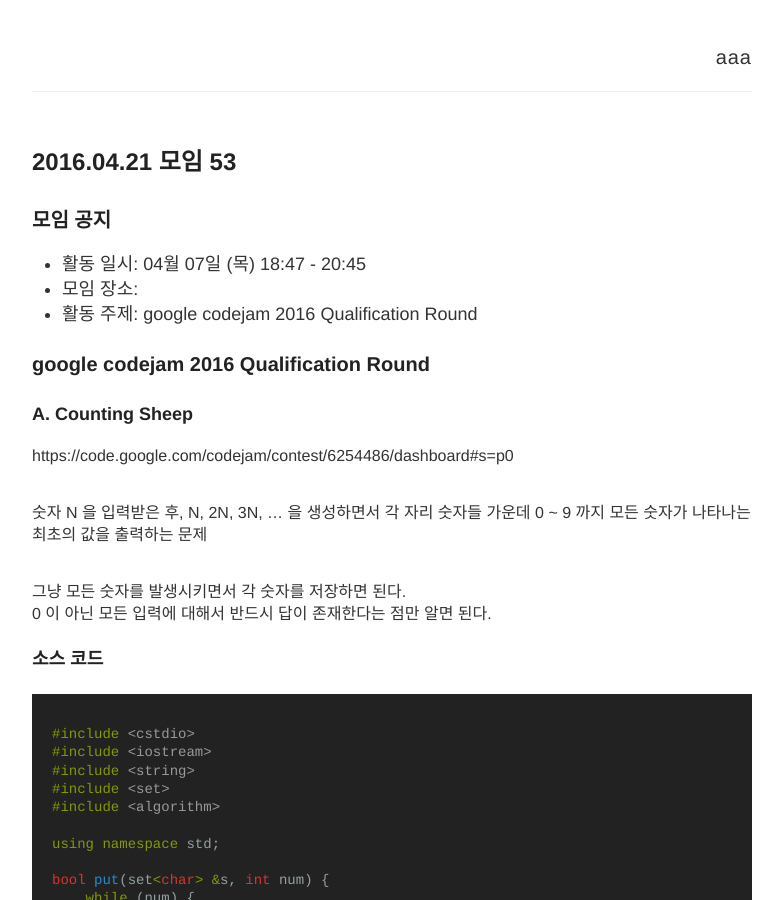
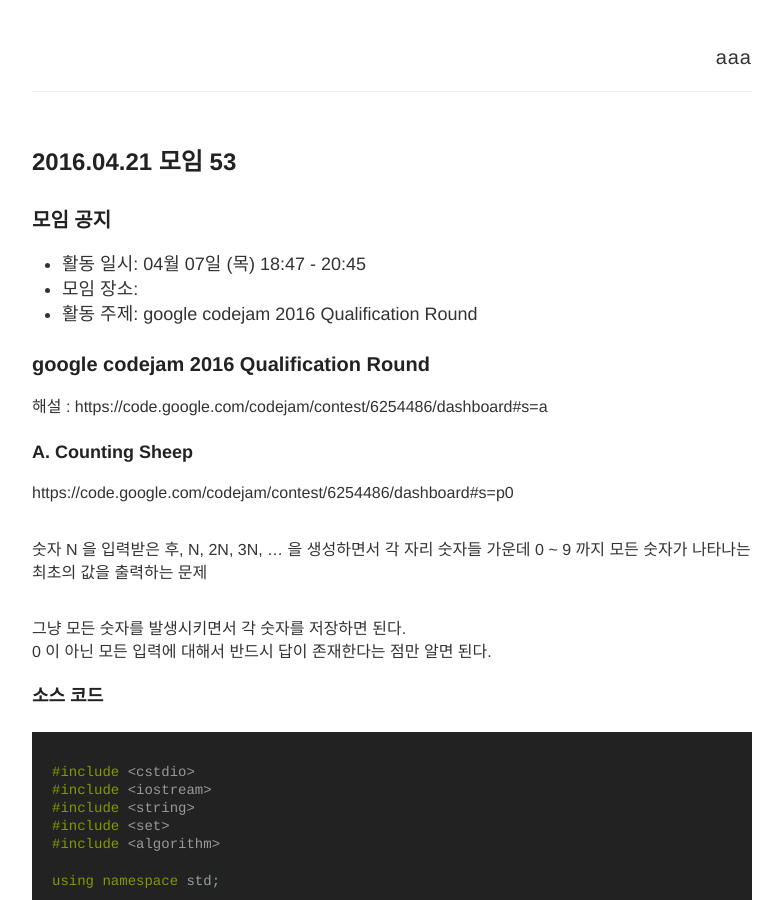
Before and after one commit to seirion/aaa, a Jekyll site: the page built from _posts/2016-04-21-meeting-053.md, in a window 1280 px wide and 900 px high. Shown: the whole window, without its empty margins (248-1031 px from the left). Built offline with Jekyll 4.4.1, drawn with Linux system fonts in a browser that asks for light colours; formulas are drawn with MathJax 3; comment, search, counter and statistics services are not loaded.

Commit message:
Update 2016-04-21-meeting-053.md

```diff
--- a/_posts/2016-04-21-meeting-053.md
+++ b/_posts/2016-04-21-meeting-053.md
@@ -13,6 +13,9 @@ date:   2016-04-10 10:00:00
 
 
 ### google codejam 2016  Qualification Round
+
+해설 : https://code.google.com/codejam/contest/6254486/dashboard#s=a
+<br>
 
 ##### A. Counting Sheep
 
```
